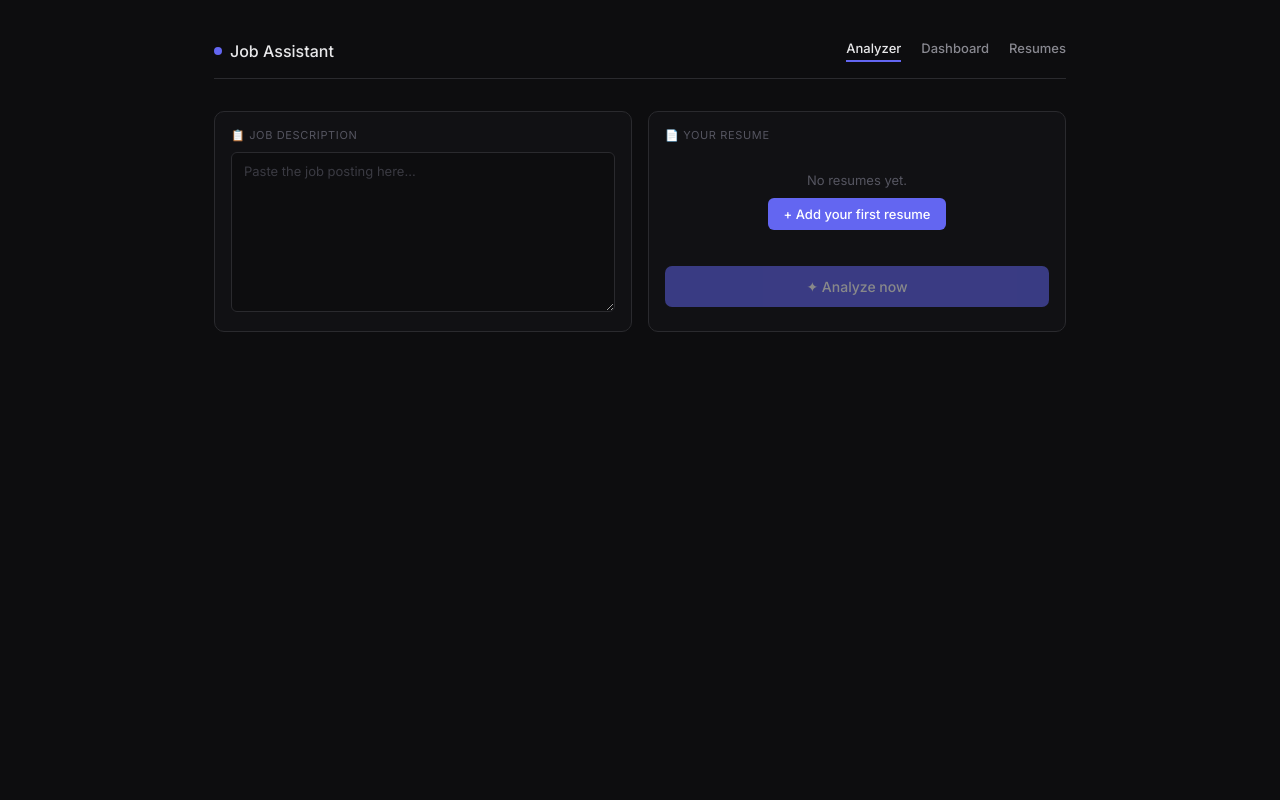
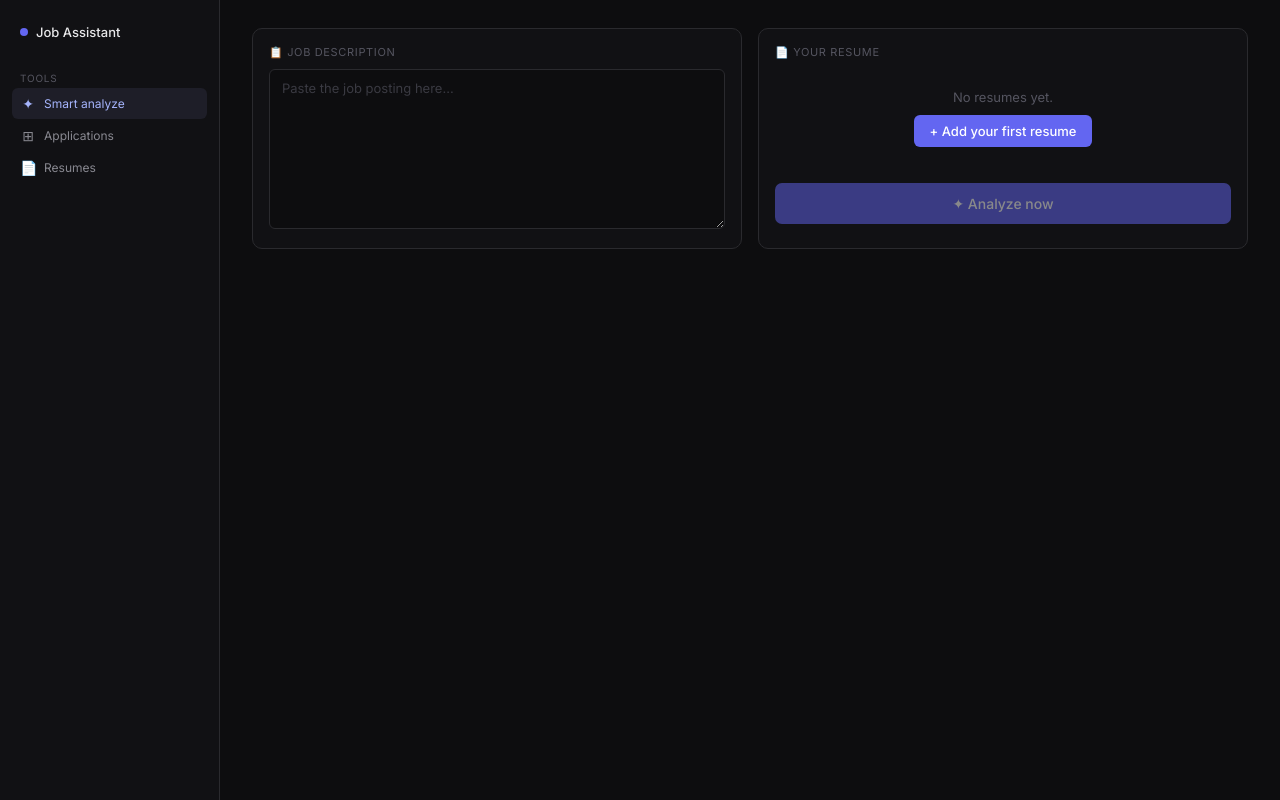
Before and after one commit to hadihamedian/JobHunter.AI, an ASP.NET Core app: page / in a window 1280 px wide. Run offline with ASP.NET Core 8, Linux system fonts and the light colour scheme; data that the repository does not hold is empty.

Commit message:
refactor(ui): replace top nav with fixed sidebar layout

```diff
--- a/JobAssistant.Web/Layout/MainLayout.razor
+++ b/JobAssistant.Web/Layout/MainLayout.razor
@@ -1,17 +1,27 @@
 @inherits LayoutComponentBase
 
-<div class="container">
-    <header class="header-nav">
+<div class="app-shell">
+    <aside class="sidebar">
         <div class="logo">
             <div class="logo-dot"></div>
             Job Assistant
         </div>
-        <nav class="top-nav">
-            <NavLink class="nav-btn" href="" Match="NavLinkMatch.All">Analyzer</NavLink>
-            <NavLink class="nav-btn" href="/applications">Dashboard</NavLink>
-            <NavLink class="nav-btn" href="/resumes">Resumes</NavLink>
-        </nav>
-    </header>
 
-    @Body
+        <div class="nav-section">
+            <div class="nav-label">Tools</div>
+            <NavLink class="nav-item" href="" Match="NavLinkMatch.All">
+                <span class="nav-icon">✦</span> Smart analyze
+            </NavLink>
+            <NavLink class="nav-item" href="/applications">
+                <span class="nav-icon">⊞</span> Applications
+            </NavLink>
+            <NavLink class="nav-item" href="/resumes">
+                <span class="nav-icon">📄</span> Resumes
+            </NavLink>
+        </div>
+    </aside>
+
+    <main class="main-content">
+        @Body
+    </main>
 </div>
--- a/JobAssistant.Web/wwwroot/css/app.css
+++ b/JobAssistant.Web/wwwroot/css/app.css
@@ -1,81 +1,159 @@
 * { box-sizing: border-box; margin: 0; padding: 0; }
 html, body { font-family: 'Inter', sans-serif; font-size: 14px; background: #0d0d0f; color: #e8e8ea; height: 100%; }
-.container { max-width: 900px; margin: 0 auto; padding: 40px 24px; }
-.logo { display: flex; align-items: center; gap: 8px; font-size: 16px; font-weight: 500; color: #e8e8ea; margin-bottom: 32px; }
-.logo-dot { width: 8px; height: 8px; border-radius: 50%; background: #6366f1; }
+
+/* --- App Shell Layout --- */
+.app-shell {
+    display: flex;
+    min-height: 100vh;
+    background: #0d0d0f;
+}
+
+.sidebar {
+    width: 220px;
+    min-height: 100vh;
+    background: #111114;
+    border-right: 0.5px solid #2a2a2e;
+    padding: 20px 12px;
+    flex-shrink: 0;
+    position: fixed;
+    top: 0;
+    left: 0;
+}
+
+.main-content {
+    margin-left: 220px;
+    flex: 1;
+    padding: 28px 32px;
+    min-height: 100vh;
+    max-width: 100%;
+}
+
+.logo {
+    display: flex;
+    align-items: center;
+    gap: 8px;
+    font-size: 13px;
+    font-weight: 500;
+    color: #e8e8ea;
+    margin-bottom: 28px;
+    padding: 4px 8px;
+}
+
+.logo-dot {
+    width: 8px;
+    height: 8px;
+    border-radius: 50%;
+    background: #6366f1;
+    flex-shrink: 0;
+}
+
+.nav-section {
+    margin-bottom: 20px;
+}
+
+.nav-label {
+    font-size: 10px;
+    color: #555560;
+    text-transform: uppercase;
+    letter-spacing: 0.08em;
+    padding: 0 8px;
+    margin-bottom: 4px;
+}
+
+.nav-item {
+    display: flex;
+    align-items: center;
+    gap: 8px;
+    padding: 7px 8px;
+    border-radius: 6px;
+    font-size: 12px;
+    color: #888890;
+    text-decoration: none;
+    margin-bottom: 1px;
+    transition: background 0.1s, color 0.1s;
+}
+
+.nav-item:hover {
+    background: #1a1a1e;
+    color: #e8e8ea;
+}
+
+.nav-item.active {
+    background: #1e1e28;
+    color: #a5b4fc;
+}
+
+.nav-icon {
+    font-size: 14px;
+    width: 16px;
+    text-align: center;
+    flex-shrink: 0;
+}
+
+/* --- Core Components --- */
 .grid-2 { display: grid; grid-template-columns: 1fr 1fr; gap: 16px; margin-bottom: 16px; }
 .panel { background: #111114; border: 0.5px solid #2a2a2e; border-radius: 10px; padding: 16px; }
 .panel-title { font-size: 11px; color: #555560; text-transform: uppercase; letter-spacing: 0.06em; margin-bottom: 10px; }
+
 textarea { width: 100%; min-height: 180px; background: #0d0d0f; border: 0.5px solid #2a2a2e; border-radius: 6px; padding: 10px 12px; font-size: 13px; color: #e8e8ea; font-family: 'Inter', sans-serif; resize: vertical; outline: none; }
 textarea:focus { border-color: #6366f1; }
 textarea::placeholder { color: #3a3a42; }
+
 .btn-analyze { width: 100%; padding: 12px; background: #6366f1; color: #fff; border: none; border-radius: 7px; font-size: 14px; font-weight: 500; cursor: pointer; font-family: 'Inter', sans-serif; margin-top: 16px; transition: background 0.1s; }
 .btn-analyze:hover { background: #4f46e5; }
 .btn-analyze:disabled { opacity: 0.5; cursor: not-allowed; }
+
 .result-panel { background: #111114; border: 0.5px solid #2a2a2e; border-radius: 10px; padding: 20px; margin-top: 16px; }
 .score { font-size: 48px; font-weight: 500; color: #a5b4fc; line-height: 1; }
 .score-label { font-size: 12px; color: #555560; margin-top: 4px; }
 .result-grid { display: grid; grid-template-columns: repeat(3, 1fr); gap: 12px; margin: 20px 0; }
 .result-card { background: #0d0d0f; border: 0.5px solid #2a2a2e; border-radius: 8px; padding: 12px; }
 .result-card-title { font-size: 11px; color: #555560; margin-bottom: 8px; }
+
 .chip { display: inline-block; padding: 3px 8px; border-radius: 20px; font-size: 11px; margin: 2px; }
 .chip-have { background: #0f2a1a; color: #4ade80; }
 .chip-missing { background: #2a1515; color: #f87171; }
 .chip-critical { background: #2a1515; color: #f87171; border: 0.5px solid #4a1515; font-weight: 500; }
+.chip-improve { background: #1a1a2a; color: #a5b4fc; }
+
 .suggestions { margin-top: 16px; border-top: 0.5px solid #2a2a2e; padding-top: 16px; }
 .suggestion-title { font-size: 11px; color: #555560; margin-bottom: 10px; text-transform: uppercase; letter-spacing: 0.06em; }
 .suggestion-item { font-size: 13px; color: #888890; padding: 8px 0; border-bottom: 0.5px solid #1e1e22; display: flex; gap: 8px; }
 .suggestion-item:last-child { border-bottom: none; }
 .suggestion-dot { color: #6366f1; font-size: 16px; line-height: 1.4; }
+
 .loading { text-align: center; padding: 40px; color: #555560; font-size: 13px; }
 .error { background: #2a1515; border: 0.5px solid #4a1515; border-radius: 8px; padding: 12px 16px; color: #f87171; font-size: 13px; margin-top: 16px; }
+
 /* --- Career Chat Styles --- */
-.chat-panel {
-    background: #111114;
-    border: 0.5px solid #2a2a2e;
-    border-radius: 10px;
-    padding: 20px;
-    margin-top: 16px;
-}
+.chat-panel { background: #111114; border: 0.5px solid #2a2a2e; border-radius: 10px; padding: 20px; margin-top: 16px; }
 
 .chat-messages {
-    min-height: 120px;
-    max-height: 400px;
+    min-height: 80px;
+    max-height: 320px;
     overflow-y: auto;
-    margin-bottom: 16px;
+    padding: 12px 14px;
     display: flex;
     flex-direction: column;
     gap: 10px;
 }
 
-.chat-empty {
-    color: #3a3a42;
-    font-size: 13px;
-    text-align: center;
-    padding: 20px 0 12px;
+.chat-empty { color: #3a3a42; font-size: 13px; text-align: center; padding: 20px 0 12px; }
+
+.chat-suggestions { display: flex; flex-wrap: wrap; gap: 6px; padding: 10px 14px 0; }
+.chat-suggestion-btn,
+.chat-suggestion-chip {
+    padding: 4px 10px;
+    border-radius: 20px;
+    font-size: 11px;
+    border: 0.5px solid #2a2a4a;
+    color: #a5b4fc;
+    background: #1a1a2a;
+    cursor: pointer;
+    font-family: inherit;
 }
-
-.chat-suggestions {
-    display: flex;
-    flex-wrap: wrap;
-    gap: 8px;
-    justify-content: center;
-    margin-bottom: 8px;
-}
-
-.chat-suggestion-btn {
-    background: #1a1a2a;
-    border: 0.5px solid #2a2a4a;
-    border-radius: 20px;
-    color: #a5b4fc;
-    font-size: 12px;
-    padding: 6px 12px;
-    cursor: pointer;
-    font-family: 'Inter', sans-serif;
-    transition: background 0.1s;
-}
-
-.chat-suggestion-btn:hover { background: #252535; }
+.chat-suggestion-btn:hover,
+.chat-suggestion-chip:hover { background: #252535; }
 
 .chat-msg {
     padding: 10px 14px;
@@ -361,39 +381,22 @@ textarea::placeholder { color: #3a3a42; }
     font-family: inherit;
 }
 
-/* --- Navigation Header Styles --- */
-.header-nav {
-    display: flex;
-    justify-content: space-between;
-    align-items: center;
-    margin-bottom: 32px;
-    border-bottom: 0.5px solid #2a2a2e;
-    padding-bottom: 16px;
-}
-.header-nav .logo {
-    margin-bottom: 0;
-}
-.top-nav {
-    display: flex;
-    gap: 20px;
-}
-.nav-btn {
-    color: #888890;
-    text-decoration: none;
+.btn-primary {
+    background: #6366f1;
+    color: #fff;
+    border: none;
+    border-radius: 6px;
+    padding: 8px 16px;
     font-size: 13px;
     font-weight: 500;
-    padding-bottom: 4px;
-    transition: color 0.1s;
+    cursor: pointer;
+    font-family: inherit;
+    transition: background 0.1s;
 }
-.nav-btn:hover {
-    color: #e8e8ea;
-}
-.nav-btn.active {
-    color: #e8e8ea;
-    border-bottom: 2px solid #6366f1;
-}
+.btn-primary:hover { background: #4f46e5; }
+.btn-primary:disabled { opacity: 0.4; cursor: not-allowed; }
 
-/* --- Priority & Edit Modal Styles --- */
+/* --- Priority & Edit Modal --- */
 .priority-btn {
     background: transparent;
     border: 0.5px solid #2a2a2e;
```
Also changed, not shown: other parts of JobAssistant.Web/wwwroot/css/app.css (+101 -287 lines).
